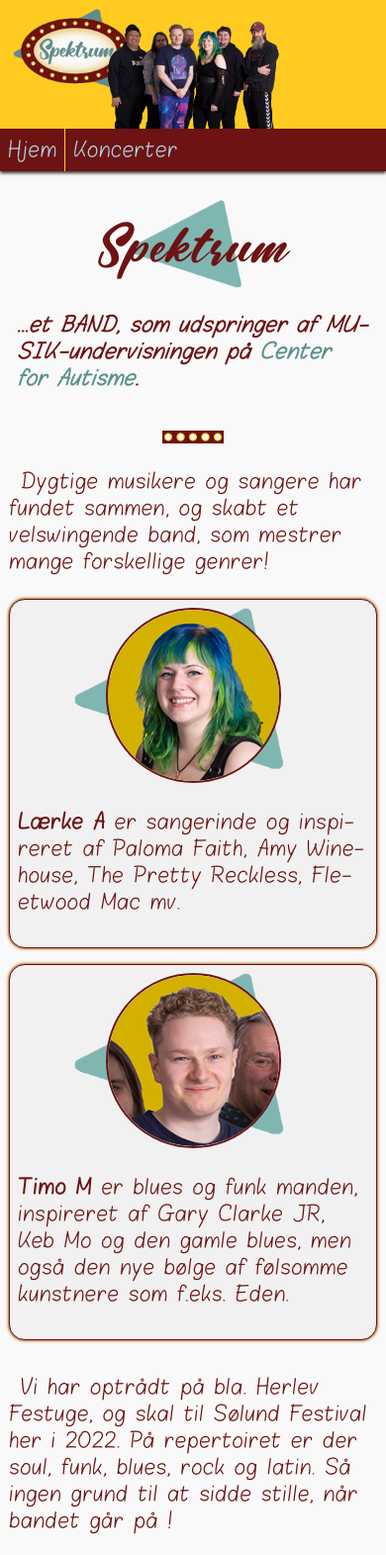
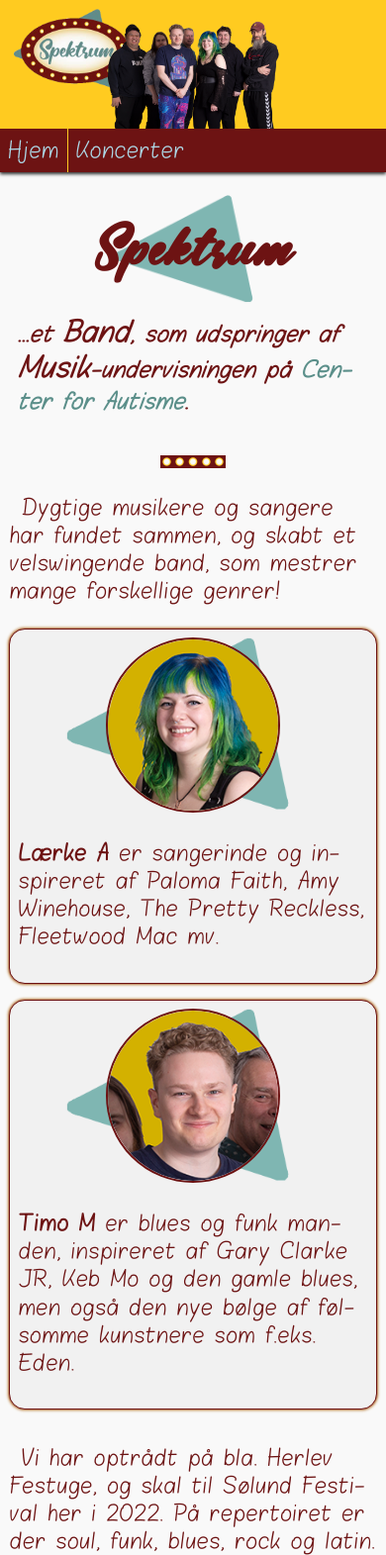
Before and after one commit to center-for-autisme/spektrumband.dk, a PHP site: page / in a window 390 px wide. Shown: the top 1571 px of the page at 99% size. Run offline with PHP 8.4, Linux system fonts and the light colour scheme.

Commit message:
Responsiveness all over

```diff
--- a/stylesheets/abstracts/_mixins.scss
+++ b/stylesheets/abstracts/_mixins.scss
@@ -35,3 +35,52 @@
     @content;
   }
 }
+
+//// Mixin to manage responsive breakpoints
+// @author Kitty Giraudel
+// @param {String} $breakpoint - Breakpoint name
+// @require $breakpoints
+@mixin respond-to($breakpoint) {
+
+  // If the key exists in the map
+  @if map-has-key($breakpoints, $breakpoint) {
+
+    // Prints a media query based on the value
+    @media #{inspect(map-get($breakpoints, $breakpoint))} {
+      @content;
+    }
+  }
+
+  // If the key doesn't exist in the map
+  @else {
+    @warn "Unfortunately, no value could be retrieved from `#{$breakpoint}`. "
+    +"Available breakpoints are: #{map-keys($breakpoints)}.";
+  }
+}
+
+// Mixin to manage fluid type
+// From Geoff Graham, https: //css-tricks.com/snippets/css/fluid-typography/
+@function strip-unit($value) {
+  @return $value / ($value * 0 + 1);
+}
+
+@mixin fluid-type($min-vw, $max-vw, $min-font-size, $max-font-size) {
+  $u1: unit($min-vw);
+  $u2: unit($max-vw);
+  $u3: unit($min-font-size);
+  $u4: unit($max-font-size);
+
+  @if $u1 ==$u2 and $u1 ==$u3 and $u1 ==$u4 {
+    & {
+      font-size: $min-font-size;
+
+      @media screen and (min-width: $min-vw) {
+        font-size: calc(#{$min-font-size} + #{strip-unit($max-font-size - $min-font-size)} * ((100vw - #{$min-vw}) / #{strip-unit($max-vw - $min-vw)}));
+      }
+
+      @media screen and (min-width: $max-vw) {
+        font-size: $max-font-size;
+      }
+    }
+  }
+}
--- a/stylesheets/abstracts/_variables.scss
+++ b/stylesheets/abstracts/_variables.scss
@@ -93,10 +93,17 @@ $max-width: 1180px !default;
 // @prop {String} keys - Keys are identifiers mapped to a given length
 // @prop {Map} values - Values are actual breakpoints expressed in pixels
 $breakpoints: (
-  'small': 320px,
-  'medium': 768px,
-  'large': 1024px,
-  ) !default;
+  'very-very-small': (min-width: 320px),
+  'very-small': (min-width: 480px),
+  'small': (min-width: 767px),
+  'medium': (min-width: 992px),
+  'large': (min-width: 1200px)) !default;
+
+// fluid type sizes
+$min_width: 320px;
+$max_width: 1200px;
+$min_font: 18px;
+$max_font: 28px;
 
 
 
--- a/stylesheets/base/_typography.scss
+++ b/stylesheets/base/_typography.scss
@@ -10,13 +10,16 @@
 body {
 
   font-family: $text-font-stack;
-
   font-size: $text-size;
   letter-spacing: $letter-spacing;
   line-height: $line-height;
   hyphens: auto;
+  @include fluid-type($min_width, $max_width, $min_font, $max_font);
+
 }
 
+Dygtige musikere og sangere har fundet sammen,
+og skabt et velswingende band
 
 /*------------------------------------*
   TYPE
@@ -41,13 +44,13 @@ h1 {
   line-height: 1em;
   display: block;
   margin-bottom: 0rem;
-  margin-top: 0;
+  margin-top: 1rem;
   letter-spacing: 0.2rem;
-  padding: 3rem 1rem 2rem 1rem;
+  padding: 2rem 1rem 2rem 1rem;
   text-align: center;
   background-image: image("triangle_light.png");
   background-position: center 65%;
-  background-size: 35%;
+  background-size: 10rem;
   background-repeat: no-repeat;
   overflow: hidden;
   font-family: $header-h1-font-stack;
@@ -134,8 +137,9 @@ blockquote b {
 }
 
 blockquote span {
-  font-size: large;
-  text-transform: uppercase;
+  $min_font: 24px;
+  @include fluid-type($min_width, $max_width, $min_font, $max_font);
+  text-transform: capitalize;
 }
 
 /*--- LINKS ---*/
@@ -175,57 +179,3 @@ b {
   font-family: $text-font-stack;
   font-weight: 900;
 }
-
-/* Screens 1000px - 1200px */
-
-@media screen and (min-width: 480px) {
-
-  body {
-    font-size: 18px;
-    font-size: 3.5vw;
-  }
-
-  article,
-  nav>ul {
-    Width: 90vw;
-  }
-}
-
-@media screen and (min-width: 800px) {
-
-  body {
-    font-size: 20px;
-    font-size: 2.7vw;
-  }
-
-  article,
-  nav>ul {
-    Width: 90vw;
-  }
-}
-
-@media screen and (min-width: 1000px) {
-
-  body {
-    font-size: 20px;
-    font-size: 1.9vw;
-  }
-
-  article,
-  nav>ul {
-    Width: 66vw;
-  }
-}
-
-@media screen and (min-width: 1200px) {
-
-  body {
-    font-size: 30px;
-    font-size: 1.9vw;
-  }
-
-  article,
-  nav>ul {
-    Width: 66vw;
-  }
-}
--- a/stylesheets/components/_card.scss
+++ b/stylesheets/components/_card.scss
@@ -5,20 +5,33 @@
 .cards {
     display: flex;
     flex-flow: column wrap;
+
+    @include respond-to('small') {
+        flex-flow: row nowrap;
+        justify-content: space-between;
+        gap: 1rem;
+    }
 }
 
 .card {
     display: flex;
     flex-flow: column wrap;
-    justify-content: center;
+    justify-content: top;
     border: 1px solid #6d1313;
     border-radius: 1rem;
     box-shadow: 0 0 0.2rem, 0 0 0.2rem $brand_color;
     margin-bottom: 1rem;
     padding: 0.5rem;
     background: #f1f1f1;
-    flex-grow: 1;
+    flex-grow: 0;
+
+    @include respond-to('small') {
+        justify-content: top;
+        width: 60%;
+        max-width: 50%;
+    }
 }
+
 
 .card p {
     text-indent: 0;
@@ -26,9 +39,17 @@
 
 .triangle_back {
     background-image: image("triangle_light.png");
-    background-size: 65%;
+    background-size: 20rem;
     background-position: center 0.5rem;
     background-repeat: no-repeat;
+
+    @include respond-to('very-very-small') {
+        background-size: 16rem;
+    }
+
+    @include respond-to('very-small') {
+        background-size: 17rem;
+    }
 }
 
 
@@ -40,4 +61,5 @@ div.musiker img {
     border: 2px solid #6d1313;
     border-radius: 50%;
     margin-bottom: 0.5rem;
+    flex-grow: 0;
 }
--- a/stylesheets/layout/_wrapper.scss
+++ b/stylesheets/layout/_wrapper.scss
@@ -4,4 +4,6 @@
 
 #wrapper {
     padding: 0 0.5em 0 0.5em;
+    max-width: 1200px;
+    margin: auto;
 }
--- a/stylesheets/main.css
+++ b/stylesheets/main.css
@@ -413,12 +413,22 @@ body {
       -ms-hyphens: auto;
           hyphens: auto;
 }
+body {
+  font-size: 18px;
+}
+@media screen and (min-width: 320px) {
+  body {
+    font-size: calc(18px + 10 * ((100vw - 320px) / 880));
+  }
+}
+@media screen and (min-width: 1200px) {
+  body {
+    font-size: 28px;
+  }
+}
 
-/*------------------------------------*
-  TYPE
-*------------------------------------*/
-/*--- HEADINGS ---*/
-h1,
+Dygtige musikere og sangere har fundet sammen,
+og skabt et velswingende band h1,
 h2,
 h3,
 h4,
@@ -437,13 +447,13 @@ h1 {
   line-height: 1em;
   display: block;
   margin-bottom: 0rem;
-  margin-top: 0;
+  margin-top: 1rem;
   letter-spacing: 0.2rem;
-  padding: 3rem 1rem 2rem 1rem;
+  padding: 2rem 1rem 2rem 1rem;
   text-align: center;
   background-image: url("../assets/images/triangle_light.png");
   background-position: center 65%;
-  background-size: 35%;
+  background-size: 10rem;
   background-repeat: no-repeat;
   overflow: hidden;
   font-family: "retrofestregular", "Brush Script MT", cursive, sans-serif;
@@ -529,8 +539,20 @@ blockquote b {
 }
 
 blockquote span {
-  font-size: large;
-  text-transform: uppercase;
+  text-transform: capitalize;
+}
+blockquote span {
+  font-size: 24px;
+}
+@media screen and (min-width: 320px) {
+  blockquote span {
+    font-size: calc(24px + 4 * ((100vw - 320px) / 880));
+  }
+}
+@media screen and (min-width: 1200px) {
+  blockquote span {
+    font-size: 28px;
+  }
 }
 
 /*--- LINKS ---*/
@@ -765,24 +742,40 @@ footer address ul {
 
 #wrapper {
   padding: 0 0.5em 0 0.5em;
+  max-width: 1200px;
+  margin: auto;
 }
 
 .cards {
   display: flex;
   flex-flow: column wrap;
 }
+@media (min-width: 767px) {
+  .cards {
+    flex-flow: row nowrap;
+    justify-content: space-between;
+    gap: 1rem;
+  }
+}
 
 .card {
   display: flex;
   flex-flow: column wrap;
-  justify-content: center;
+  justify-content: top;
   border: 1px solid #6d1313;
   border-radius: 1rem;
   box-shadow: 0 0 0.2rem, 0 0 0.2rem rgb(255, 203, 32);
   margin-bottom: 1rem;
   padding: 0.5rem;
   background: #f1f1f1;
-  flex-grow: 1;
+  flex-grow: 0;
+}
+@media (min-width: 767px) {
+  .card {
+    justify-content: top;
+    width: 60%;
+    max-width: 50%;
+  }
 }
 
 .card p {
@@ -791,9 +784,19 @@ footer address ul {
 
 .triangle_back {
   background-image: url("../assets/images/triangle_light.png");
-  background-size: 65%;
+  background-size: 20rem;
   background-position: center 0.5rem;
   background-repeat: no-repeat;
+}
+@media (min-width: 320px) {
+  .triangle_back {
+    background-size: 16rem;
+  }
+}
+@media (min-width: 480px) {
+  .triangle_back {
+    background-size: 17rem;
+  }
 }
 
 div.musiker img {
@@ -804,6 +807,7 @@ div.musiker img {
   border: 2px solid #6d1313;
   border-radius: 50%;
   margin-bottom: 0.5rem;
+  flex-grow: 0;
 }
 
 .separator {
```
Also changed, not shown: other parts of stylesheets/main.css (+1 -46 lines), 1 other file.
